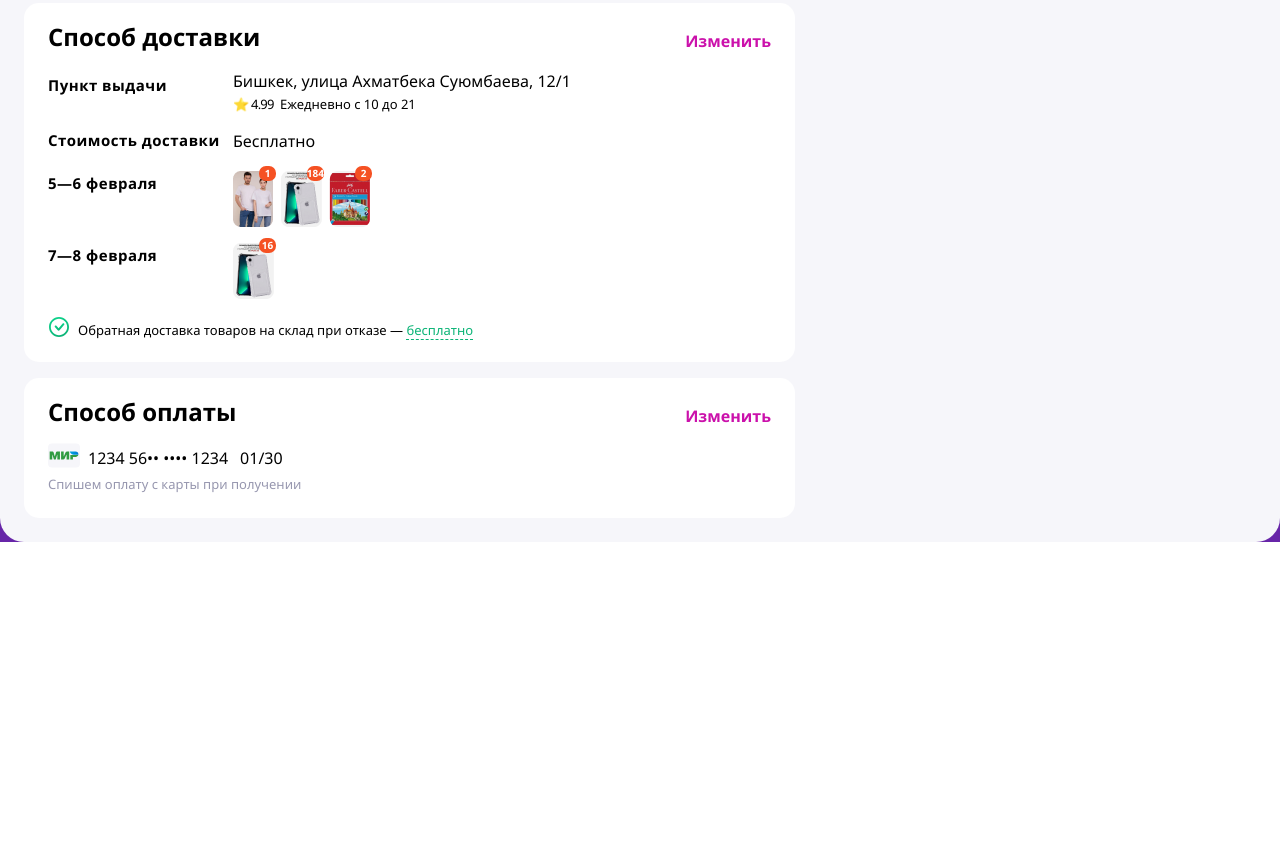
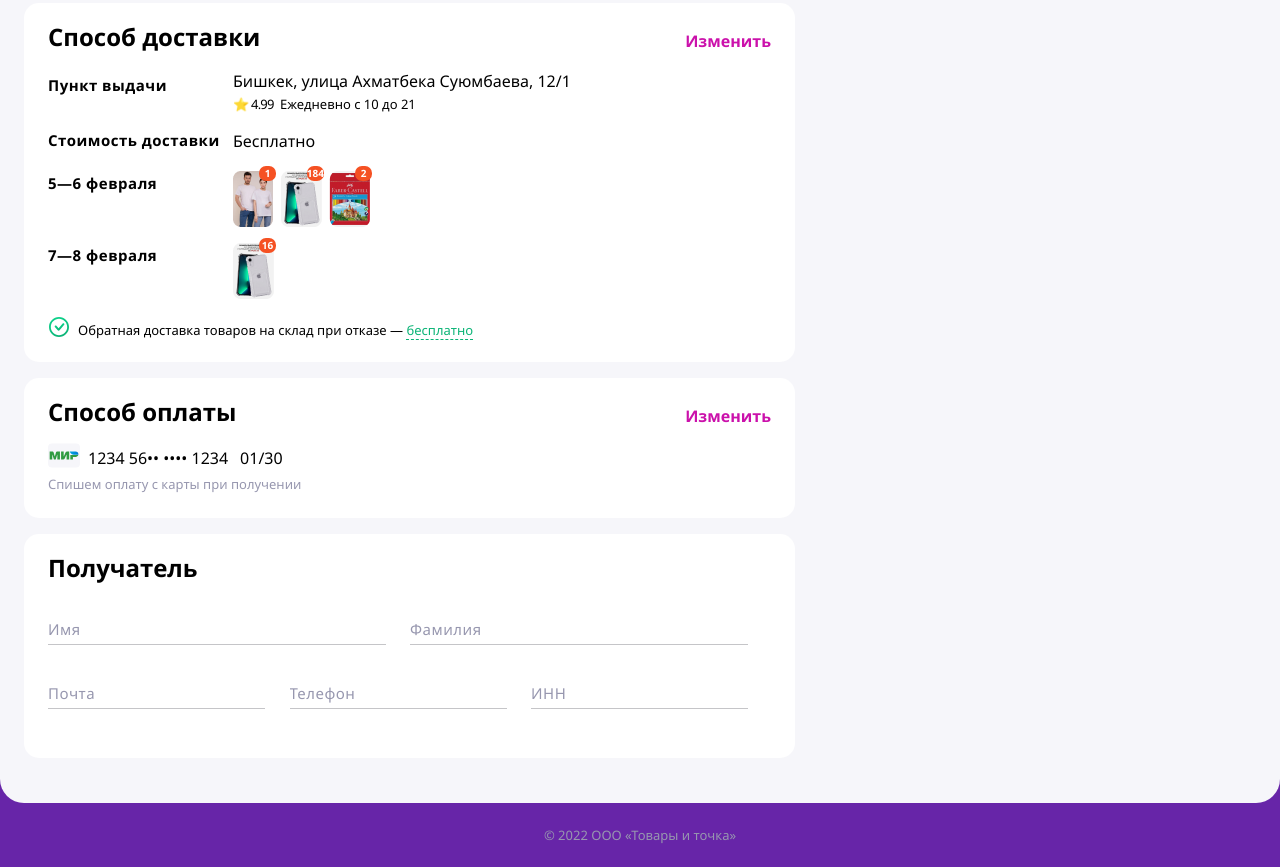
Before and after one commit to carina-bugaga/wb-basket-page, a plain HTML site: page index.html in a window 1280 px wide. Shown: the part 1159-2026 px from the top of the page. Before the commit the page ends 1701 px from the top, so only its background shows below. Drawn offline with Linux system fonts and the light colour scheme.

Commit message:
add receiver, footer blocks

```diff
--- a/css/basket.css
+++ b/css/components/basket.css
@@ -183,7 +183,6 @@
 .quantity__icons {
   display: flex;
   justify-content: end;
-  padding-top: 3px;
   cursor: pointer;
 }
 .icon__wrapper {
--- /dev/null
+++ b/css/components/footer.css
@@ -0,0 +1,10 @@
+/* Footer-block*/
+.footer-block {
+  height: 64px;
+  display: flex;
+  justify-content: center;
+  align-items: center;
+}
+footer__text {
+  color: var(--white);
+}
--- /dev/null
+++ b/css/components/receiver.css
@@ -0,0 +1,55 @@
+/* Pay-block*/
+.receiver {
+  padding-bottom: 20px;
+  margin-bottom: 21px;
+}
+.receiver-form {
+  width: 700px;
+  display: flex;
+  flex-direction: column;
+}
+.receiver-data_top {
+  margin: 32px 0 35px 0;
+  display: flex;
+  justify-content: space-between;
+}
+.receiver-data_bottom {
+  display: flex;
+  justify-content: space-between;
+  margin-bottom: 25px;
+}
+.form-item {
+  position: relative;
+  width: 100%;
+  border-bottom: 1px solid var(--gray-border);
+}
+.item_top {
+  max-width: 338px;
+}
+.item_bottom {
+  max-width: 217px;
+}
+.form__input {
+  width: 100%;
+  padding: 5px 0 5px 1px;
+  outline: none;
+  border: none;
+}
+.form__label {
+  position: absolute;
+  pointer-events: none;
+  left: 0;
+  white-space: nowrap;
+  overflow: hidden;
+  transition: .3s;
+  font-size: 15px;
+  line-height: 27px;
+  letter-spacing: 0.5px;
+  color: var(--gray);
+}
+.form__input:focus~.form__label,
+.form__input:not(:focus):valid~.form__label {
+  top: -23px;
+  font-size: 13px;
+  letter-spacing: -0.2px
+}
--- a/css/index.css
+++ b/css/index.css
@@ -1,9 +1,10 @@
-@import url(header.css);
-@import url(basket.css);
-@import url(delivery.css);
-@import url(pay.css);
-@import url(total-order.css);
-@import url(footer.css);
+@import url(components/header.css);
+@import url(components/basket.css);
+@import url(components/delivery.css);
+@import url(components/pay.css);
+@import url(components/receiver.css);
+@import url(components/total-order.css);
+@import url(components/footer.css);
 
 :root {
   --white: #ffffff;
--- a/index.html
+++ b/index.html
@@ -1,15 +1,14 @@
 <!DOCTYPE html>
 <html lang="en">
-
 <head>
-  <meta charset="UTF-8" />
-  <meta name="viewport" content="width=device-width, initial-scale=1.0" />
-  <link rel="apple-touch-icon" sizes="180x180" href="icons/apple-touch-icon.png" />
-  <link rel="icon" type="image/png" sizes="32x32" href="icons/favicon-32x32.png" />
-  <link rel="icon" type="image/png" sizes="16x16" href="icons/favicon-16x16.png" />
-  <link rel="icon" type="image/png" href="favicon.ico" />
-  <link rel="manifest" href="site.webmanifest" />
-  <link rel="stylesheet" href="css/index.css" />
+  <meta charset="UTF-8"/>
+  <meta name="viewport" content="width=device-width, initial-scale=1.0"/>
+  <link rel="apple-touch-icon" sizes="180x180" href="icons/apple-touch-icon.png"/>
+  <link rel="icon" type="image/png" sizes="32x32" href="icons/favicon-32x32.png"/>
+  <link rel="icon" type="image/png" sizes="16x16" href="icons/favicon-16x16.png"/>
+  <link rel="icon" type="image/png" href="favicon.ico"/>
+  <link rel="manifest" href="site.webmanifest"/>
+  <link rel="stylesheet" href="css/index.css"/>
   <title>Товары и точка</title>
 </head>
 
@@ -42,7 +41,6 @@
       </div>
     </header>
     <!--end header-->
-
     <main class="basket-block">
       <div class="basket_left">
         <span class="basket-title">Корзина</span>
@@ -324,11 +322,42 @@
           <span class="text_gray ">Спишем оплату с карты при получении</span>
         </section>
         <!--end Pay-->
+        <section class="receiver block_white">
+          <form class="receiver-form" action="">
+            <div class="total__title">
+              <h2 class="total__text">Получатель</h2>
+            </div>
+            <div class="receiver-data_top">
+              <div class="form-item item_top">
+                <input class="form__input" type="text" required>
+                <label class="form__label">Имя</label>
+              </div>
+              <div class="form-item item_top">
+                <input class="form__input" type="text" required>
+                <label class="form__label">Фамилия</label>
+              </div>
+            </div>
+            <div class="receiver-data_bottom">
+              <div class="form-item item_bottom">
+                <input class="form__input" type="text" required>
+                <label class="form__label">Почта</label>
+              </div>
+              <div class="form-item item_bottom">
+                <input class="form__input" type="text" required>
+                <label class="form__label">Телефон</label>
+              </div>
+              <div class="form-item item_bottom">
+                <input class="form__input" type="text" required>
+                <label class="form__label">ИНН</label>
+              </div>
+            </div>
+          </form>
+        </section>
+        <!--end Receiver-->
       </div>
-      <!--end basket_left-->
-
-      <section class="basket_right">
-        <div class="total-order-block">
+      <!--end basket-left-->
+      <div class="basket_right">
+        <section class="total-order-block">
           <div class="total__title">
             <h2 class="total__text">Итого</h2>
             <h2 class="total__number"><span class="total__sum">2&nbsp;101&nbsp;063</span> сом</h2>
@@ -386,15 +415,18 @@
                   <span class="text_border-bottom">правилами пользования торговой площадкой и возврата</span>
                 </span>
               </label>
-
             </div>
           </div>
-        </div>
-        <!--end basket_right-->
-      </section>
-      <!--end basket-block-->
-  </div>
-
+        </section>
+        <!--end Total-order-block-->
+      </div>
+      <!--end basket-right-->
+    </main>
+    <!--end basket-block-->
+    <footer class="footer-block">
+      <span class="footer__text text_gray">© 2022  ООО «Товары и точка»</span>
+    </footer>
+    <!--end footer-block-->
   <script src="js/script.js"></script>
 </body>
 
```
Also changed, not shown: css/components/delivery.css (renamed from css/delivery.css), css/components/header.css (renamed from css/header.css), css/components/pay.css (renamed from css/pay.css), css/components/total-order.css (renamed from css/total-order.css), css/footer.css (deleted).
